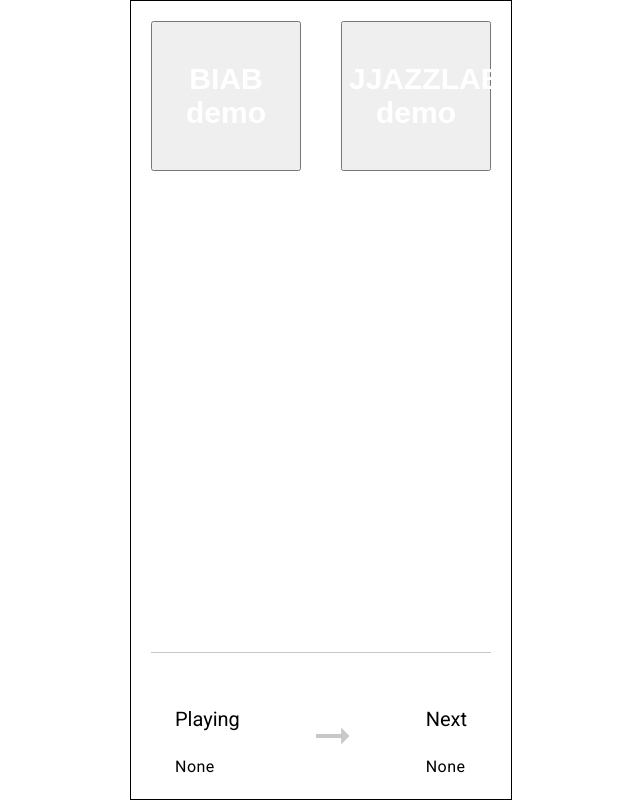
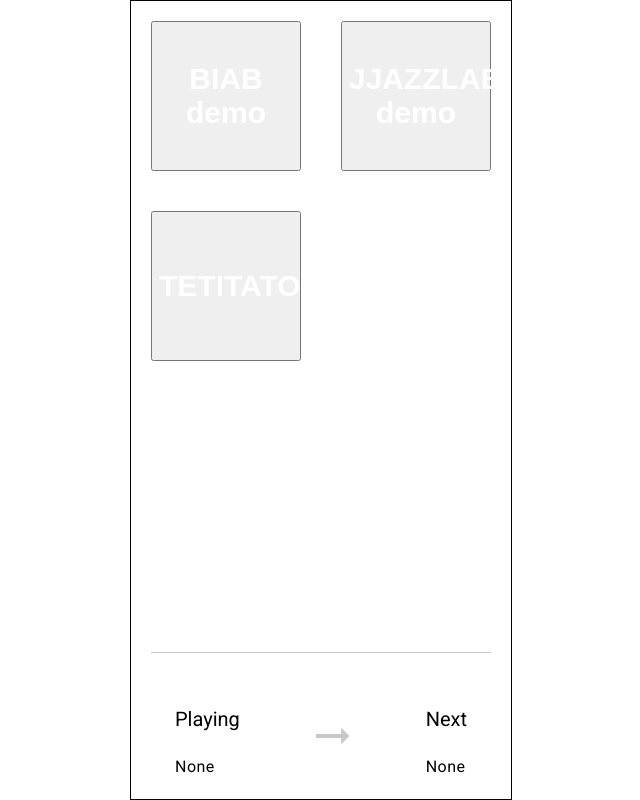
Before and after one commit to conan747/vmd, an Angular app: page / in a window 1280 px wide. Shown: the whole page, without its empty margins (319-959 px from the left). Built offline with nearby package versions, Linux system fonts and the light colour scheme.

Commit message:
Added warmup tetitato.

```diff
--- a/package.json
+++ b/package.json
@@ -7,7 +7,7 @@
     "build": "ng build",
     "watch": "ng build --watch --configuration development",
     "test": "ng test",
-    "deploy": "rm -r out/* && ng build --output-path out --base-href vmd && rsync -Prua out/browser/* docs"
+    "deploy": "rm -r out/* && ng build --output-path out --base-href vmd && rsync -Prua out/browser/* docs && echo 'remember cname' "
   },
   "private": true,
   "dependencies": {
--- a/src/app/app.component.html
+++ b/src/app/app.component.html
@@ -5,6 +5,7 @@
     @if (songState === null) {
       <button (click)="loadSong('biab')">BIAB demo</button>
       <button (click)="loadSong('jjazzlab')">JJAZZLAB demo</button>
+      <button (click)="playClip('https://storage.googleapis.com/vmd-assets/tetitato.mp3')">TETITATO</button>
     } @else {
       @if (!songState?.section) {
         <button mat-fab (click)="play(SongSectionType.VERSE, true)" class="verse">
--- a/src/app/app.component.ts
+++ b/src/app/app.component.ts
@@ -27,6 +27,10 @@
     this.playerService.loadSong(song);
   }
 
+  playClip(url: string) {
+    this.playerService.playClip(url);
+  }
+
   play(section: SongSectionType, fromIntro = false) {
     if (fromIntro) {
       this.playerService.introTo(section);
--- a/src/app/player.service.ts
+++ b/src/app/player.service.ts
@@ -32,6 +32,7 @@
   private songState: SongState = new SongState({});
 
   private playing = false;
+  private playingClip: AudioBufferSourceNode | null = null;
 
   readonly section$ = new Subject<SongSectionType | null>();
   readonly nextSection$ = new Subject<SongSectionType | null>();
@@ -59,6 +60,24 @@
     });
     this.songState = new SongState({});
     this.songState$.next(this.songState);
+  }
+
+  async playClip(url: string) {
+    if (this.playing) {
+      this.playingClip?.stop();
+      return;
+    }
+    const response = await firstValueFrom(
+      this.http.get(url, { responseType: 'arraybuffer' })
+    );
+    const audioBuffer = await this.audioContext.decodeAudioData(response);
+    const buffer = this.audioContext.createBufferSource();
+    buffer.buffer = audioBuffer;
+    buffer.connect(this.audioContext.destination);
+    buffer.start();
+    this.playing = true;
+    this.playingClip = buffer;
+    buffer.onended = () => (this.playing = false);
   }
 
   introTo(section: SongSectionType) {
```
Also changed, not shown: 1 other file (tests, documents, lock files or other folders).
